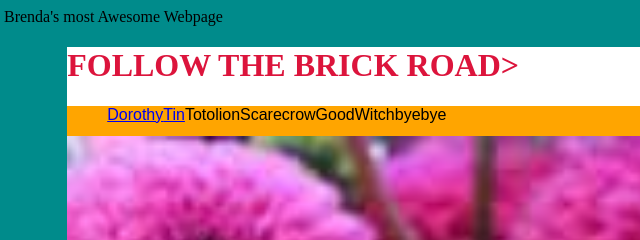
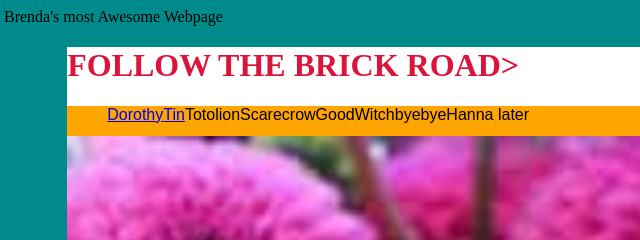
Before and after one commit to amritapp/D19-html-css2, a plain HTML site: page index.html in a window 1280 px wide. Shown: the top 240 px of the page, 4-644 px from the left. Drawn offline with Linux system fonts and the light colour scheme.

Commit message:
i added Hannalater

```diff
--- a/index.html
+++ b/index.html
@@ -20,6 +20,7 @@
    				 <li>Scarecrow</li>
            <li>GoodWitch</li>
            <li>byebye</li>
+           <li>Hanna later</li>
    				</ul>
    			</nav>
    		</header>
```
Also changed, not shown: garden.html (added), pink.html (added), ttt.html (added).
